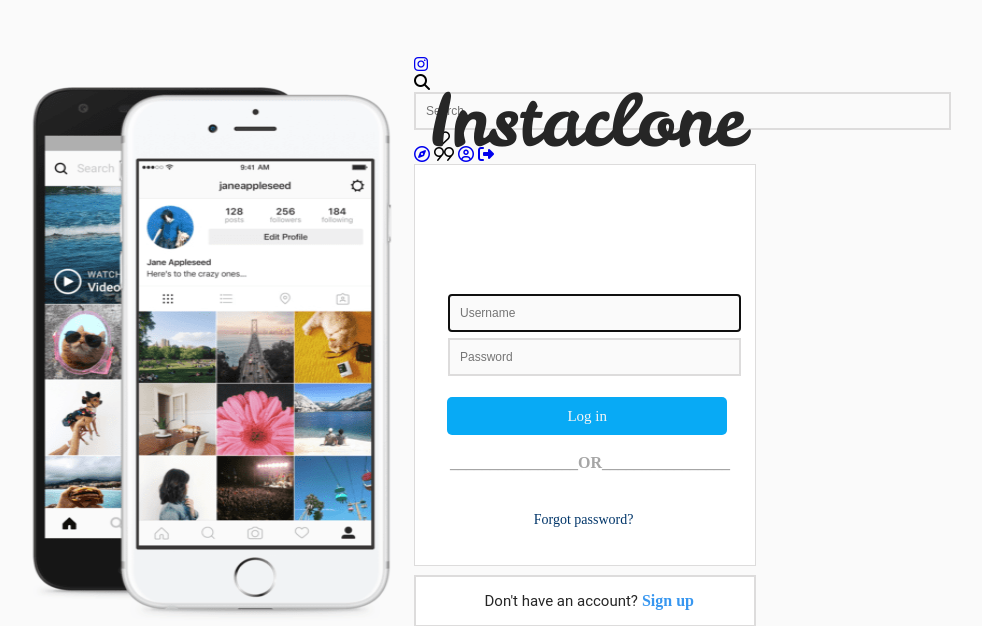
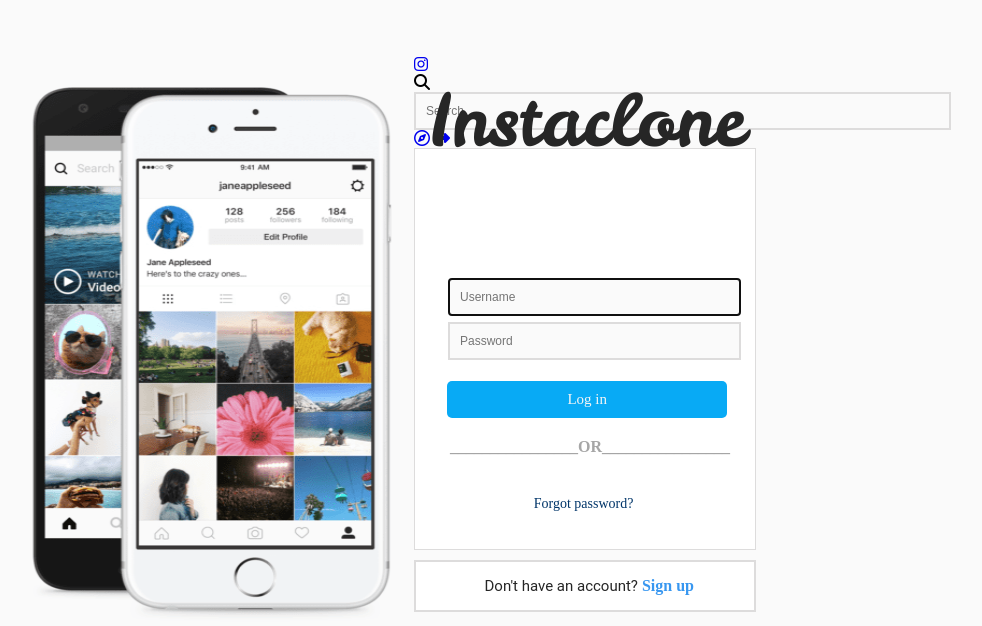
Before and after one commit to DjLawRee/EDIBO-Final-Project, a Flask app: page / in a window 1280 px wide. Shown: the top 626 px of the page, without its empty margins (234-1216 px from the left). Run offline with Flask 2, Linux system fonts and the light colour scheme; the visitor is signed in with stand-in values (Sample User, id 1); parts of the project's set-up code (start-up, migrations or seed data) failed here and were passed over; some libraries are stand-ins or nearby versions; some web fonts are replaced.

Commit message:
Remove unused navbar icons

```diff
--- a/Instaclone/Templates/layout.html
+++ b/Instaclone/Templates/layout.html
@@ -45,7 +45,7 @@
 
 
             </a>
-            <a class="navigation-link notifica">
+            <!-- <a class="navigation-link notifica">
                 <i class="far fa-heart">
                 <div class="notification-bubble-wrapper">
                     <div class="notification-bubble">
@@ -53,9 +53,9 @@
                     </div>
                 </div>
                 </i>
-            </a>
-            <a href="#" class="navigation-link">
-                <i class="far fa-user-circle"></i>
+            </a> -->
+            <!-- <a href="#" class="navigation-link">
+                <i class="far fa-user-circle"></i> -->
             </a>
             <a href="/logout" id="signout" class="navigation-link"  >
                 <i class="fas fa-sign-out-alt"></i>
```
